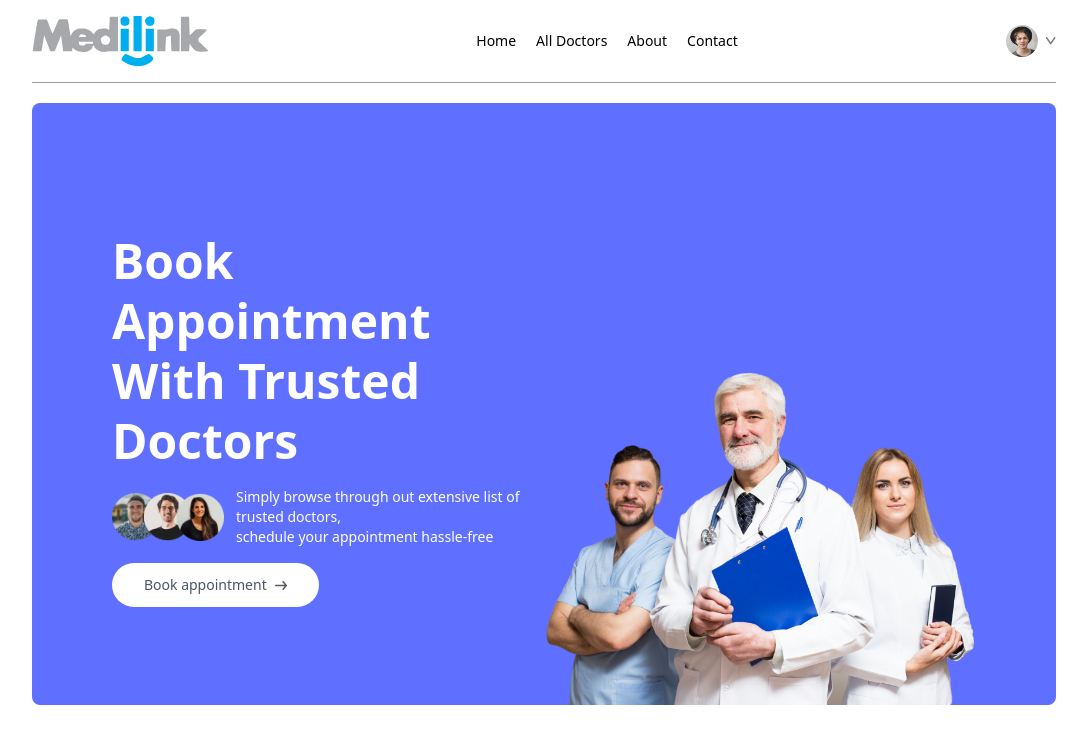
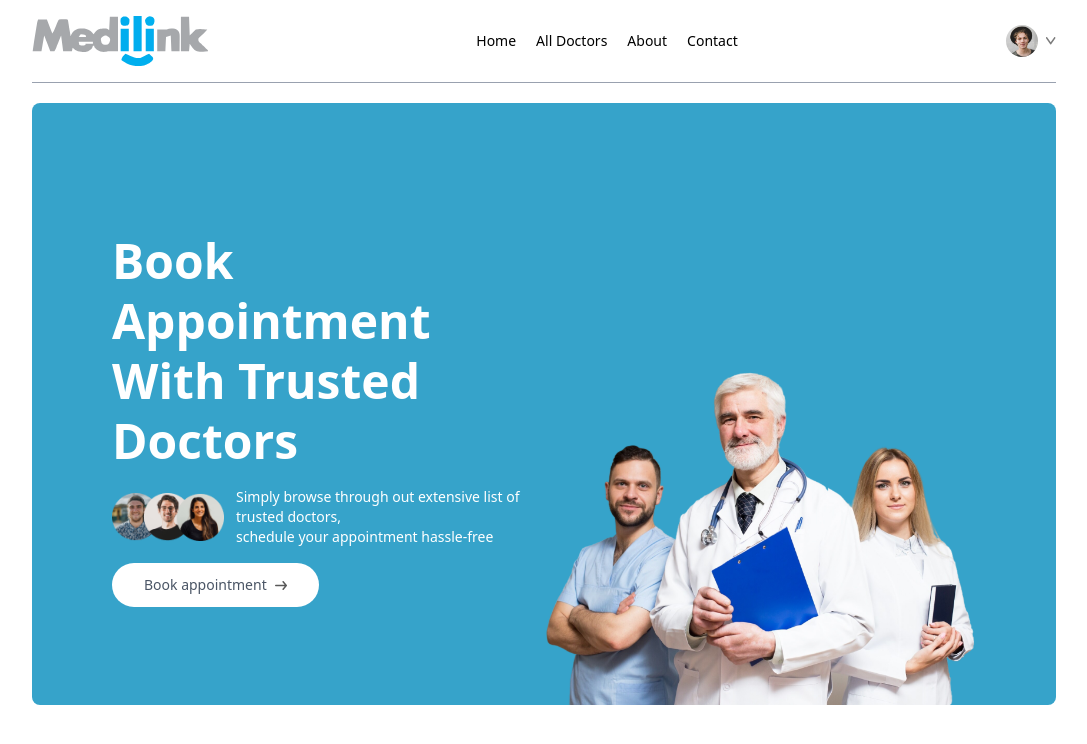
Before and after one commit to AdhurimBerisha/MediLink, a React (Vite) app in the folder client/: page / in a window 1280 px wide. Shown: the top 744 px of the page, without its empty margins (96-1183 px from the left). Built offline with nearby package versions, Linux system fonts and the light colour scheme.

Commit message:
Header background color change

```diff
--- a/client/src/components/Header.jsx
+++ b/client/src/components/Header.jsx
@@ -3,7 +3,7 @@
 
 const Header = () => {
   return (
-    <div className="flex flex-col md:flex-row flex-wrap bg-[#5f6FFF] rounded-lg px-6 md:px-10 lg:px-20">
+    <div className="flex flex-col md:flex-row flex-wrap bg-[#36a3ca] rounded-lg px-6 md:px-10 lg:px-20">
       {/* ------------- Left side ----------------- */}
       <div className="md:w-1/2 flex flex-col items-start justify-center gap-4 py-10 m-auto md:py-[10vw] md:mb-[-30px]">
         <p className="text-3xl md:text-4xl lg:text-5xl text-white font-semibold leading-tight md:leading-tight lg:leading-tight  ">
```
